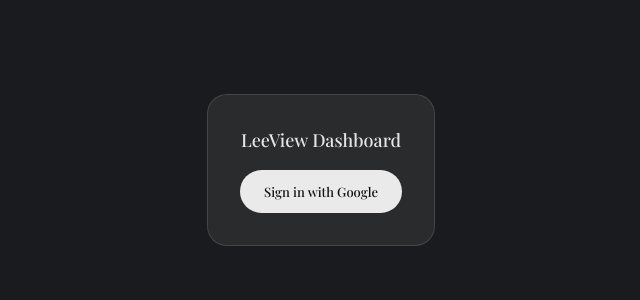
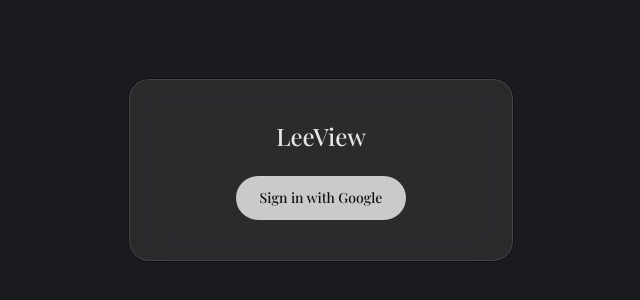
Before and after one commit to devams23/product_leeview, a React (Vite) app in the folder app/dashboard/: page /login in a window 1280 px wide. Shown: the part 230-530 px from the top of the page, without its empty margins (319-959 px from the left). Built offline with nearby package versions, Linux system fonts and the light colour scheme; no server answers; the HTML template or start-up script is replaced by a standard one; a web font is replaced by a local one.

Commit message:
feat(dashboard): refactor Login page to glassmorphism UI using Tailwind

```diff
--- a/app/dashboard/src/pages/Login.tsx
+++ b/app/dashboard/src/pages/Login.tsx
@@ -5,31 +5,22 @@
 
   if (user) {
     return (
-      <div style={{
-        display: "flex", justifyContent: "center", alignItems: "center", height: "100vh",
-        backgroundColor: "#1a1b1e", color: "rgba(255,255,255,0.88)", fontFamily: "system-ui",
-      }}>
-        <div style={{
-          background: "rgba(255,255,255,0.07)", border: "1px solid rgba(255,255,255,0.12)",
-          borderRadius: "20px", padding: "32px", maxWidth: "400px", width: "100%",
-        }}>
-          <h1 style={{ fontSize: "18px", fontWeight: 500, margin: "0 0 8px" }}>Logged In</h1>
-          <p style={{ fontSize: "13px", color: "rgba(255,255,255,0.45)", margin: "0 0 16px" }}>
+      <div className="flex justify-center items-center h-screen bg-bgBase text-textPrimary">
+        <div className="glass-panel p-8 max-w-[400px] w-full mx-4 text-center">
+          <h1 className="font-sans text-xl font-medium mb-2">Logged In</h1>
+          <p className="text-sm text-textSecondary mb-6 font-mono">
             {user.email}
           </p>
-          <div style={{
-            background: "rgba(255,255,255,0.04)", border: "1px solid rgba(255,255,255,0.07)",
-            borderRadius: "12px", padding: "14px", marginBottom: "16px",
-          }}>
-            <p style={{ fontSize: "10px", color: "rgba(255,255,255,0.2)", textTransform: "uppercase", margin: "0 0 4px" }}>
+          <div className="glass-inner p-4 mb-4 text-left">
+            <p className="text-[10px] text-textMuted uppercase tracking-widest mb-1">
               Your Supabase User ID
             </p>
-            <code style={{ fontSize: "11px", color: "rgba(255,255,255,0.8)", wordBreak: "break-all" }}>
+            <code className="text-xs text-textPrimary/80 break-all font-mono">
               {user.id}
             </code>
           </div>
-          <p style={{ fontSize: "11px", color: "rgba(255,255,255,0.45)", margin: "0" }}>
-            Copy this ID into the LeeView extension popup to authenticate.
+          <p className="text-xs text-textSecondary">
+            Head to the dashboard to see your interviews.
           </p>
         </div>
       </div>
@@ -37,24 +28,14 @@
   }
 
   return (
-    <div style={{
-      display: "flex", justifyContent: "center", alignItems: "center", height: "100vh",
-      backgroundColor: "#1a1b1e",
-    }}>
-      <div style={{
-        background: "rgba(255,255,255,0.07)", border: "1px solid rgba(255,255,255,0.12)",
-        borderRadius: "20px", padding: "32px", textAlign: "center",
-      }}>
-        <h1 style={{ fontSize: "18px", fontWeight: 500, color: "rgba(255,255,255,0.88)", margin: "0 0 16px" }}>
-          LeeView Dashboard
+    <div className="flex justify-center items-center h-screen bg-bgBase p-4">
+      <div className="glass-panel p-10 text-center max-w-sm w-full">
+        <h1 className="font-sans text-2xl font-medium text-textPrimary mb-6">
+          LeeView
         </h1>
         <button
           onClick={signInWithGoogle}
-          style={{
-            padding: "12px 24px", borderRadius: "30px", fontSize: "13px",
-            background: "rgba(255,255,255,0.9)", color: "#111",
-            border: "none", cursor: "pointer", fontWeight: 500,
-          }}
+          className="px-6 py-3 rounded-pill text-sm bg-accent text-accentText font-medium hover:opacity-90 transition-opacity"
         >
           Sign in with Google
         </button>
```
